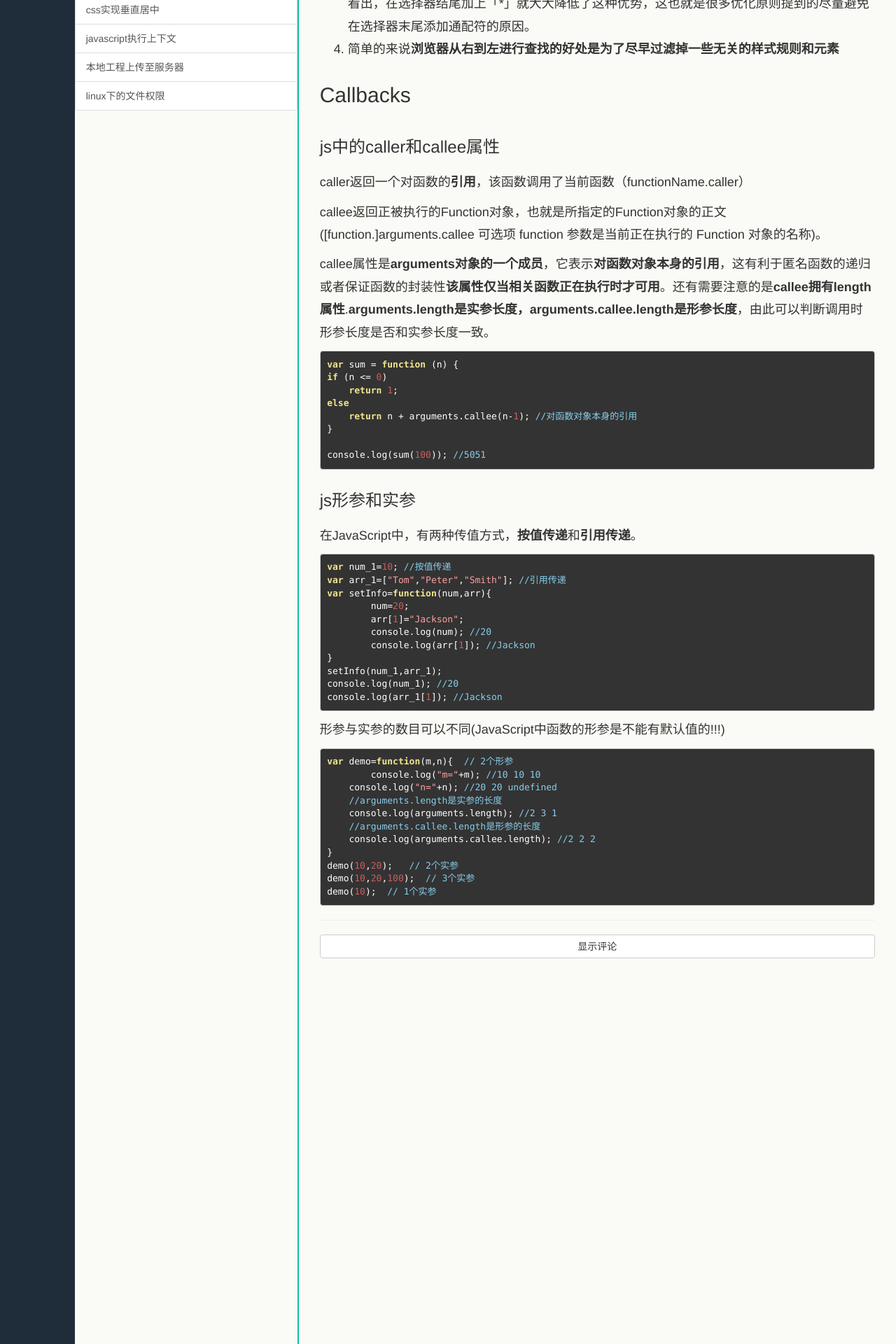
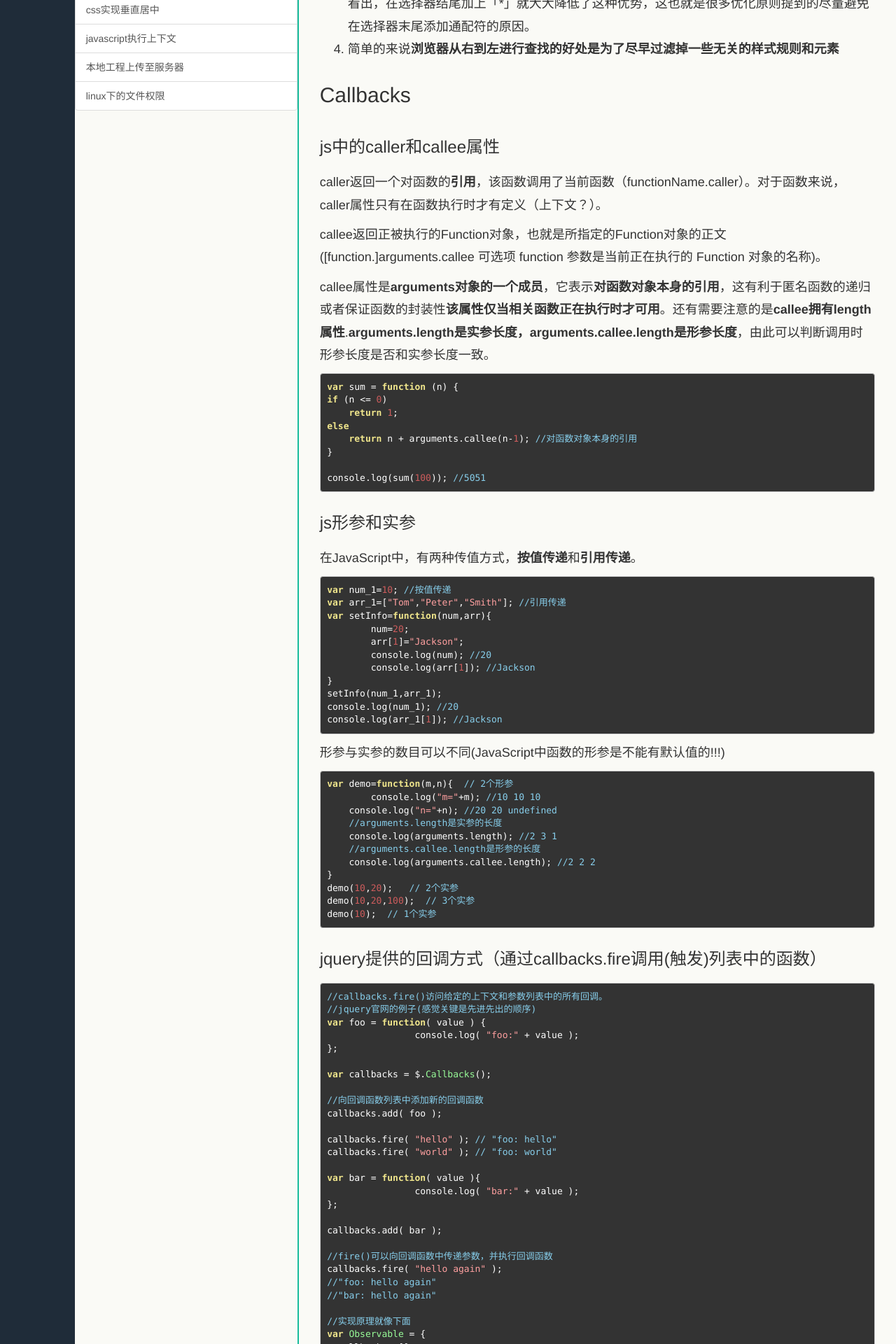
Before and after one commit to echoZQ/echo-blog, a Jekyll site: the page built from _posts/2014-10-27-jquery-resouce.md, in a window 1280 px wide. Shown: the part 562-2482 px from the top of the page at 70% size. Built offline with Jekyll 4.4.1, drawn with Linux system fonts in a browser that asks for light colours; Markdown is read by kramdown in place of the engine named in the settings; some of the changed text lies outside the part shown.

Commit message:
callbacks

```diff
--- a/_posts/2014-10-27-jquery-resouce.md
+++ b/_posts/2014-10-27-jquery-resouce.md
@@ -18,7 +18,7 @@ Sizzle是一个css选择权引擎，提供的接口跟document.querySelectorAll
 
 ## Callbacks
 ### js中的caller和callee属性
-caller返回一个对函数的**引用**，该函数调用了当前函数（functionName.caller）
+caller返回一个对函数的**引用**，该函数调用了当前函数（functionName.caller）。对于函数来说，caller属性只有在函数执行时才有定义（上下文？）。
 
 callee返回正被执行的Function对象，也就是所指定的Function对象的正文([function.]arguments.callee
 可选项 function 参数是当前正在执行的 Function 对象的名称)。
@@ -62,3 +62,42 @@ callee属性是**arguments对象的一个成员**，它表示**对函数对象
 	demo(10,20);   // 2个实参
 	demo(10,20,100);  // 3个实参
 	demo(10);  // 1个实参
+
+### jquery提供的回调方式（通过callbacks.fire调用(触发)列表中的函数）
+	//callbacks.fire()访问给定的上下文和参数列表中的所有回调。
+	//jquery官网的例子(感觉关键是先进先出的顺序)
+	var foo = function( value ) {
+ 		console.log( "foo:" + value );
+	};
+
+	var callbacks = $.Callbacks();
+
+	//向回调函数列表中添加新的回调函数
+	callbacks.add( foo );
+
+	callbacks.fire( "hello" ); // "foo: hello"
+	callbacks.fire( "world" ); // "foo: world"
+
+	var bar = function( value ){
+  		console.log( "bar:" + value );
+	};
+
+	callbacks.add( bar );
+
+	//fire()可以向回调函数中传递参数，并执行回调函数
+	callbacks.fire( "hello again" );
+	//"foo: hello again"
+	//"bar: hello again"
+
+	//实现原理就像下面
+	var Observable = {
+      callbacks: [],
+      add: function(fn) {
+        this.callbacks.push(fn);
+      },
+      fire: function() {
+        this.callbacks.forEach(function(fn) {
+          fn();
+        })
+      }
+  }
```
